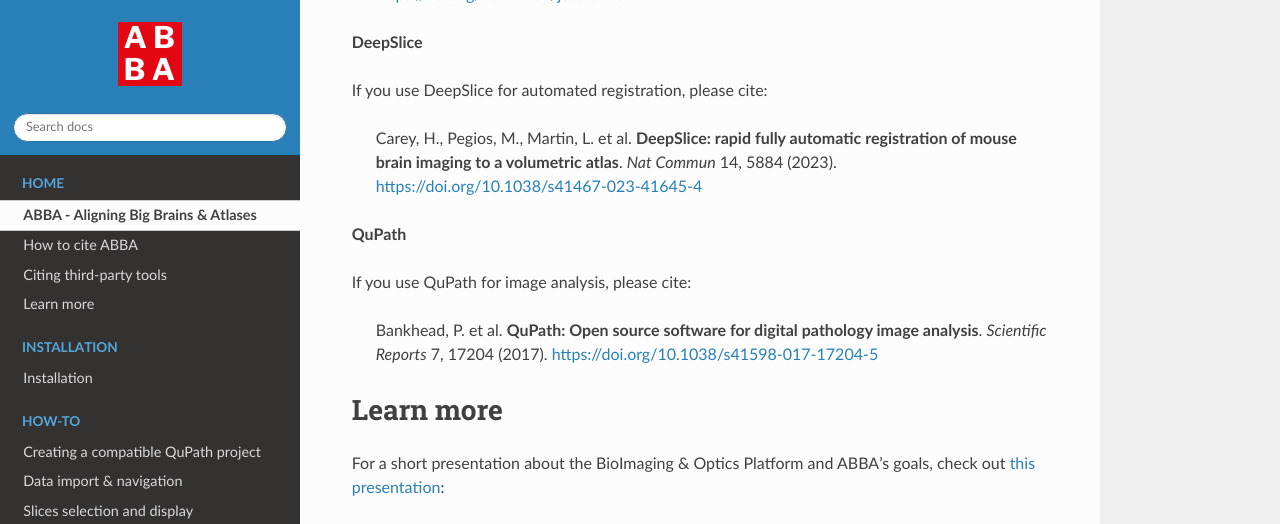
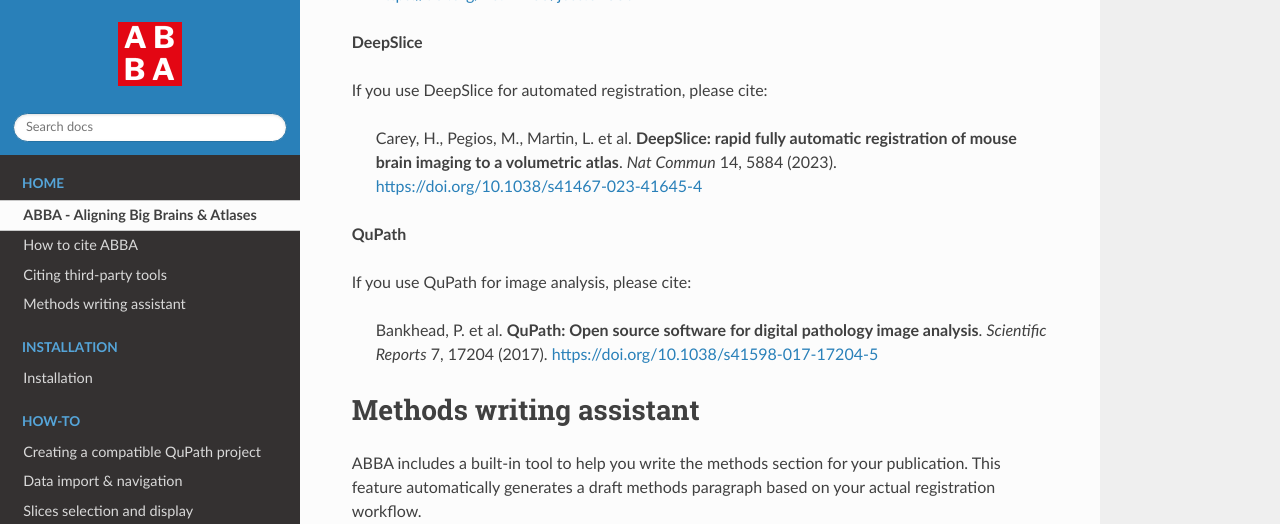
Before and after one commit to BIOP/abba-documentation, a Sphinx documentation site: the page built from docs/source/index.rst, in a window 1280 px wide and 1400 px high, scrolled down 1521 px. Shown: the top 524 px of the window. Built offline with Sphinx 7.4.7 and the Read the Docs theme 3.1.0, drawn with Linux system fonts in a browser that asks for light colours; some of the changed text lies outside the part shown; grey boxes are pictures that could not be loaded.

Commit message:
Adds mention of the new generate methods prompt in index.rst Bump documentation version to 0.10.9-SNAPSHOT

```diff
--- a/docs/source/index.rst
+++ b/docs/source/index.rst
@@ -56,12 +56,37 @@
     Bankhead, P. et al. **QuPath: Open source software for digital pathology image analysis**. *Scientific Reports* 7, 17204 (2017).
     https://doi.org/10.1038/s41598-017-17204-5
 
+Methods writing assistant
+=========================
 
-Learn more
-==========
+ABBA includes a built-in tool to help you write the methods section for your publication. This feature automatically generates a draft methods paragraph based on your actual registration workflow.
 
-For a short presentation about the BioImaging & Optics Platform and ABBA's goals, check out `this presentation <https://docs.google.com/presentation/d/1LWlmE8iHpaJhV4bZr8hC3H2cjUDvGUA1s21OdNTCUCg/edit#slide=id.g1259e64410f_0_91>`_:
+.. admonition:: How to use the methods generator
+   :class: tip
 
-.. raw:: html
+   1. Complete your registration workflow with all slices
+   2. Select the slices you want to include in your methods
+   3. Navigate to **Cite → Generate methods prompt** in the top menu
+   4. Copy the generated prompt and paste it into your preferred LLM (Mistral, ChatGPT, Claude, etc.)
+   5. Review and edit the generated methods text carefully before including it in your publication
 
-    <iframe src="https://docs.google.com/presentation/d/e/2PACX-1vSPCf8GXPFr8STRMw7zyeIjI2WQzBuY2oHBpG8qZjwzWYQzUTOB4IO5yJN90uWGqIb-OFI5ErWr3YZA/embed?start=false&loop=false&delayms=60000" frameborder="0" width="100%" height="560" allowfullscreen="true" mozallowfullscreen="true" webkitallowfullscreen="true"></iframe>
+.. admonition:: What information is included
+   :class: note
+
+   The generated prompt includes:
+
+   * Atlas information and configuration (name, DOI, rotation adjustments)
+   * List of registered slices with their positions
+   * Registration methods used (DeepSlice, Elastix affine/spline, BigWarp manual)
+   * Channel mappings for multi-channel registrations
+   * Inter-slice spacing information
+   * Relevant citations for all tools used
+
+.. admonition:: Important
+   :class: warning
+
+   * The generated methods section is a **draft** - always review and verify the content
+   * Add missing experimental details (image acquisition, staining protocols, equipment)
+   * Fill in any placeholders marked in the generated text
+   * Verify that atlas orientation (coronal/sagittal/horizontal) is correctly specified
+   * For manual BigWarp registrations, add th
```
